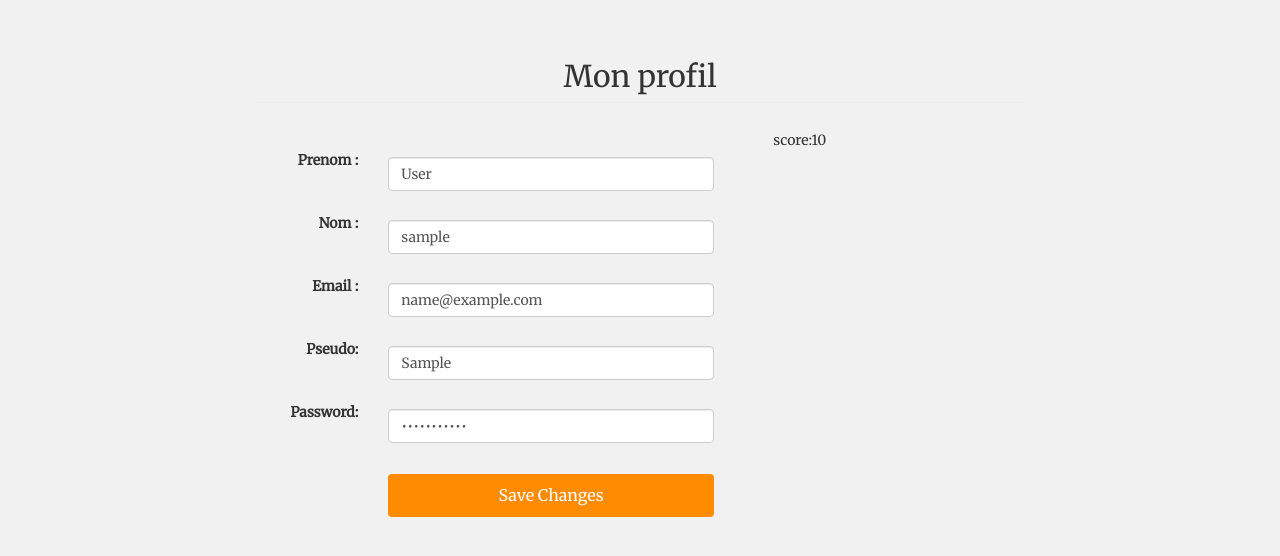
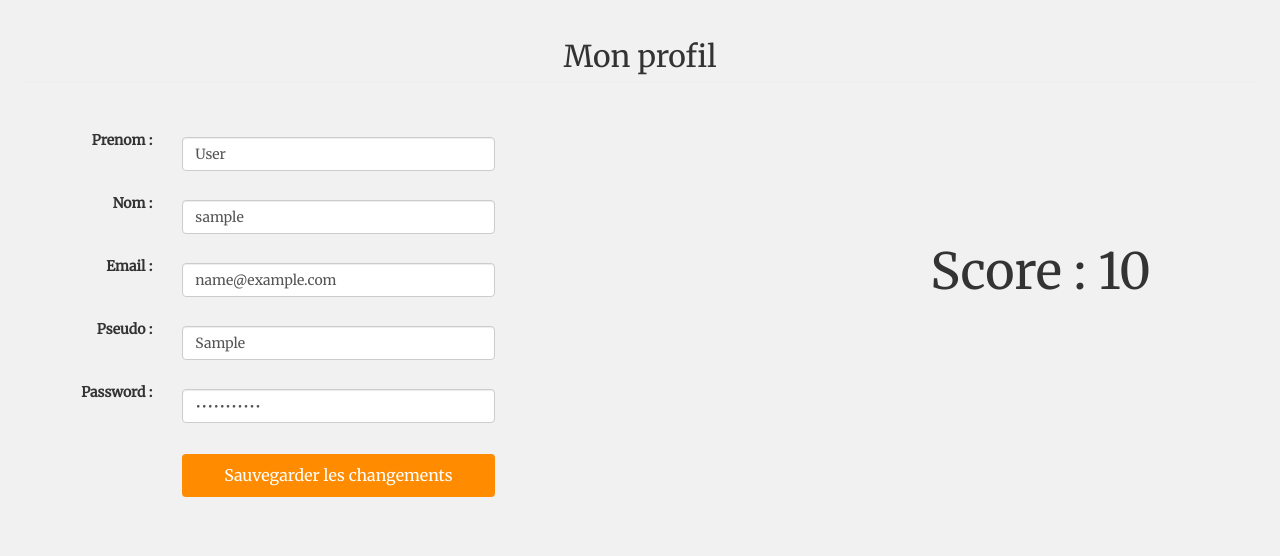
Before and after one commit to Nydareld/IaGameServer, a Flask app: page /myprofil/ in a window 1280 px wide. Shown: the part 76-632 px from the top of the page. Run offline with Flask 2, Linux system fonts and the light colour scheme; a user stored in the database is signed in; tables that the repository leaves empty hold one stand-in row (values such as "Sample post"); parts of the project's set-up code (start-up, migrations or seed data) failed here and were passed over; some libraries are stand-ins or nearby versions.

Commit message:
Correction de la page de profil

```diff
--- a/CodIa/tuto/templates/profile.html
+++ b/CodIa/tuto/templates/profile.html
@@ -1,3 +1,5 @@
+
+
 <!DOCTYPE html>
 
 {% extends "base.html" %}
@@ -8,9 +10,10 @@
 	{% endblock %}
 {% block main %}
 
+  <h2 class="page-header">Mon profil</h2>
+<article>
+	<section>
 <div class="container" >
-  <h2 class="page-header">Mon profil</h2>
-  <div class="row">
 
     <!-- edit form column -->
     <div class="col-md-8 col-sm-6 col-xs-12 personal-info">
@@ -36,13 +39,13 @@
         </div>
 
         <div class="form-group">
-          <label class="col-md-3 control-label">Pseudo:</label>
+          <label class="col-md-3 control-label">Pseudo :</label>
           <div class="col-md-8">
             <input class="form-control" value="{{ current_user.pseudo }}" type="text" name="pseudo">
           </div>
         </div>
         <div class="form-group">
-          <label class="col-md-3 control-label">Password:</label>
+          <label class="col-md-3 control-label">Password :</label>
           <div class="col-md-8">
             <input class="form-control" value="11111122333" type="password" name="password">
           </div>
@@ -50,14 +53,16 @@
         <div class="form-group">
           <label class="col-md-3 control-label"></label>
           <div class="col-md-8">
-            <input class="btn btn-primary" value="Save Changes" type="submit">
+            <input class="btn btn-primary" value="Sauvegarder les changements" type="submit">
             <span></span>
 
           </div>
         </div>
       </form>
-    </div>
   </div>
+</section>
+	<aside>
+		<p>Score : {{ current_user.score }}</p>
+	</aside>
 </div>
-<p>score:{{ current_user.score }}</p>
 {% endblock %}
```
